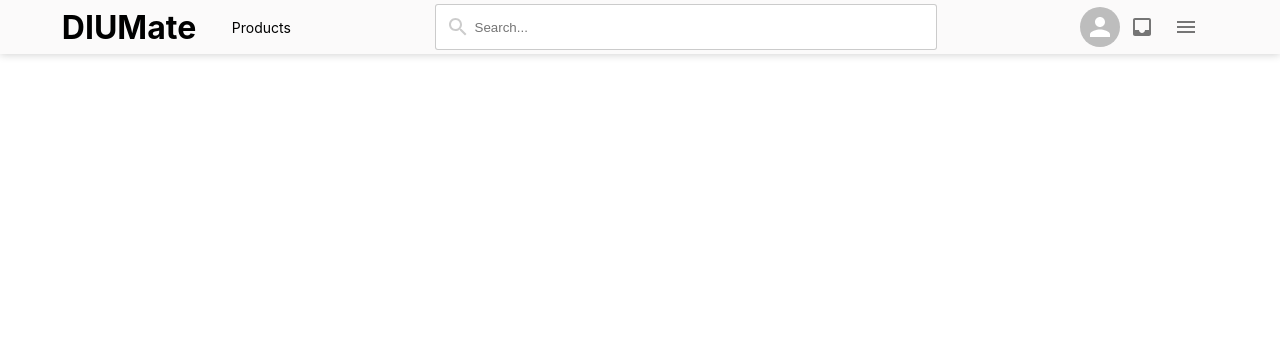
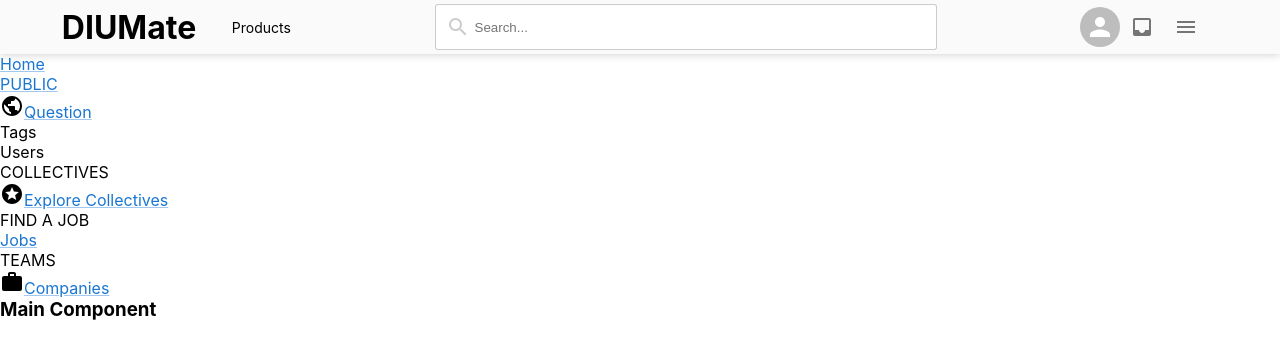
Before and after one commit to Sabbir2809/diu-smart-problem-solving-forum, a React (Create React App) app: page / in a window 1280 px wide. Shown: the top 358 px of the page. Built offline with nearby package versions, Linux system fonts and the light colour scheme.

Commit message:
Main & Sidebar Component

```diff
--- a/package.json
+++ b/package.json
@@ -17,7 +17,7 @@
     "react-html-parser": "^2.0.2",
     "react-quill": "^2.0.0",
     "react-redux": "^8.0.5",
-    "react-router-dom": "^6.4.3",
+    "react-router-dom": "^5.2.0",
     "react-scripts": "5.0.1",
     "react-tag-input-component": "^2.0.2",
     "web-vitals": "^2.1.4"
--- a/src/App.js
+++ b/src/App.js
@@ -1,10 +1,17 @@
 import './App.css';
 import Header from './components/Header/Header';
+import DiuSmartForum from './components/DiuSmartForum/Index';
+import { BrowserRouter as Router, Route, Switch } from 'react-router-dom';
 
 function App() {
   return (
     <div>
-      <Header></Header>
+      <Router>
+        <Header></Header>
+        <Switch>
+          <Route exact path='/' component={DiuSmartForum} />
+        </Switch>
+      </Router>
     </div>
   );
 }
--- /dev/null
+++ b/src/Main.js
@@ -0,0 +1,11 @@
+import React from 'react';
+
+const Main = () => {
+  return (
+    <div>
+      <h3>Main Component</h3>
+    </div>
+  );
+};
+
+export default Main;
--- /dev/null
+++ b/src/components/DiuSmartForum/Index.css
@@ -0,0 +1,4 @@
+.smartForum-index {
+  display: flex;
+  min-height: 85vh;
+}
--- /dev/null
+++ b/src/components/DiuSmartForum/Index.js
@@ -0,0 +1,17 @@
+import React from 'react';
+import Main from '../../Main';
+import './Index.css';
+import Sidebar from './Sidebar';
+
+const Index = () => {
+  return (
+    <div className='smartForum-index'>
+      <div className='smartForum-index-container'>
+        <Sidebar></Sidebar>
+        <Main></Main>
+      </div>
+    </div>
+  );
+};
+
+export default Index;
--- /dev/null
+++ b/src/components/DiuSmartForum/Sidebar.js
@@ -0,0 +1,56 @@
+import { Public, Stars, Work } from '@mui/icons-material';
+import { Link } from '@mui/material';
+import React from 'react';
+
+const Sidebar = () => {
+  return (
+    <div className='sidebar'>
+      <div className='sidebar-container'>
+        <div className='sidebar-options'>
+          <div className='sidebar-option'>
+            <Link to=''>Home</Link>
+          </div>
+          <div className='sidebar-option'>
+            <Link to=''>PUBLIC</Link>
+            <div className='link'>
+              <div className='link-tag'>
+                <Public />
+                <Link to=''>Question</Link>
+              </div>
+              <div className='tags'>
+                <p>Tags</p>
+                <p>Users</p>
+              </div>
+            </div>
+          </div>
+          <div className='sidebar-option'>
+            <p>COLLECTIVES</p>
+            <div className='link'>
+              <div className='link-tag'>
+                <Stars />
+                <Link to=''>Explore Collectives</Link>
+              </div>
+            </div>
+          </div>
+          <div className='sidebar-option'>
+            <p>FIND A JOB</p>
+            <div className='link'>
+              <div className='link-tag'>
+                <Link to=''>Jobs</Link>
+              </div>
+            </div>
+          </div>
+          <div className='sidebar-option'>
+            <p>TEAMS</p>
+            <div className='link-tag'>
+              <Work />
+              <Link to=''>Companies</Link>
+            </div>
+          </div>
+        </div>
+      </div>
+    </div>
+  );
+};
+
+export default Sidebar;
```
Also changed, not shown: 2 other files (tests, documents, lock files or other folders).
